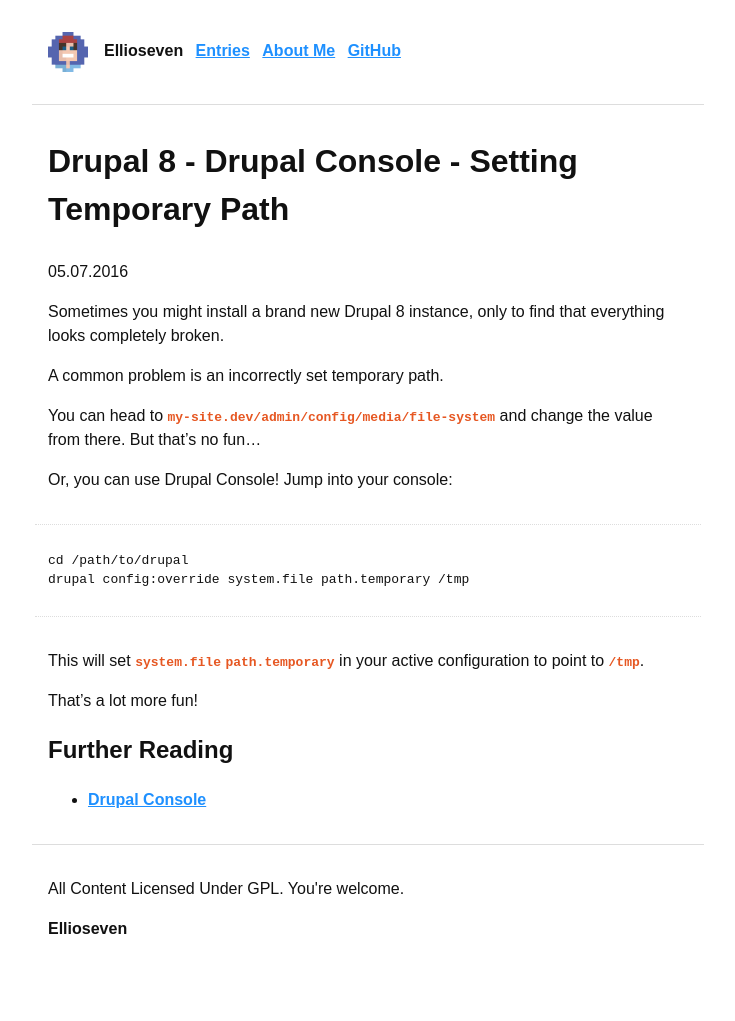
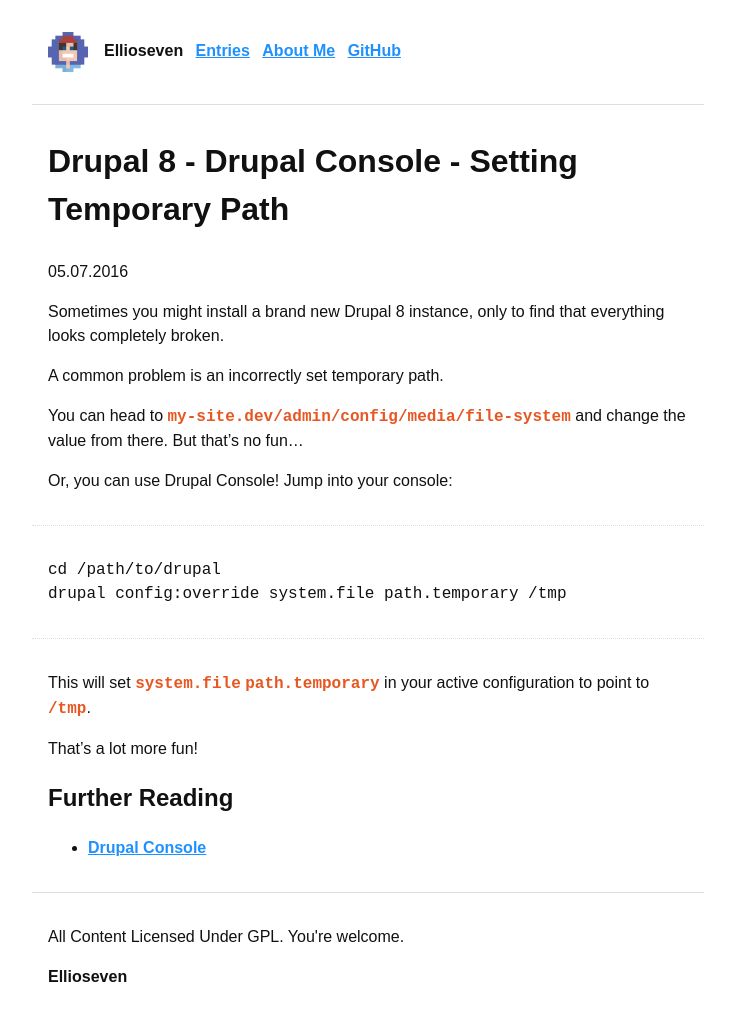
Before and after one commit to ellioseven/ellioseven.github.io, a Jekyll site: the page built from _posts/2016-07-05-drupal-8-drupal-console-set-tmp-path.md, in a window 1280 px wide. Shown: the whole page, without its empty margins (272-1007 px from the left). Built offline with Jekyll 4.4.1, drawn with Linux system fonts in a browser that asks for light colours; before the commit the page ends 973 px from its top, so only the background shows below that.

Commit message:
Add hack to increase font sizing on default monospace fonts

```diff
--- a/css/theme.css
+++ b/css/theme.css
@@ -36,7 +36,7 @@
 
 pre,
 code {
-    font-family: monospace;
+    font-family: monospace, monospace; /* Ugly hack to increase font sizing on default monospace fonts */
 }
 
 pre {
```
